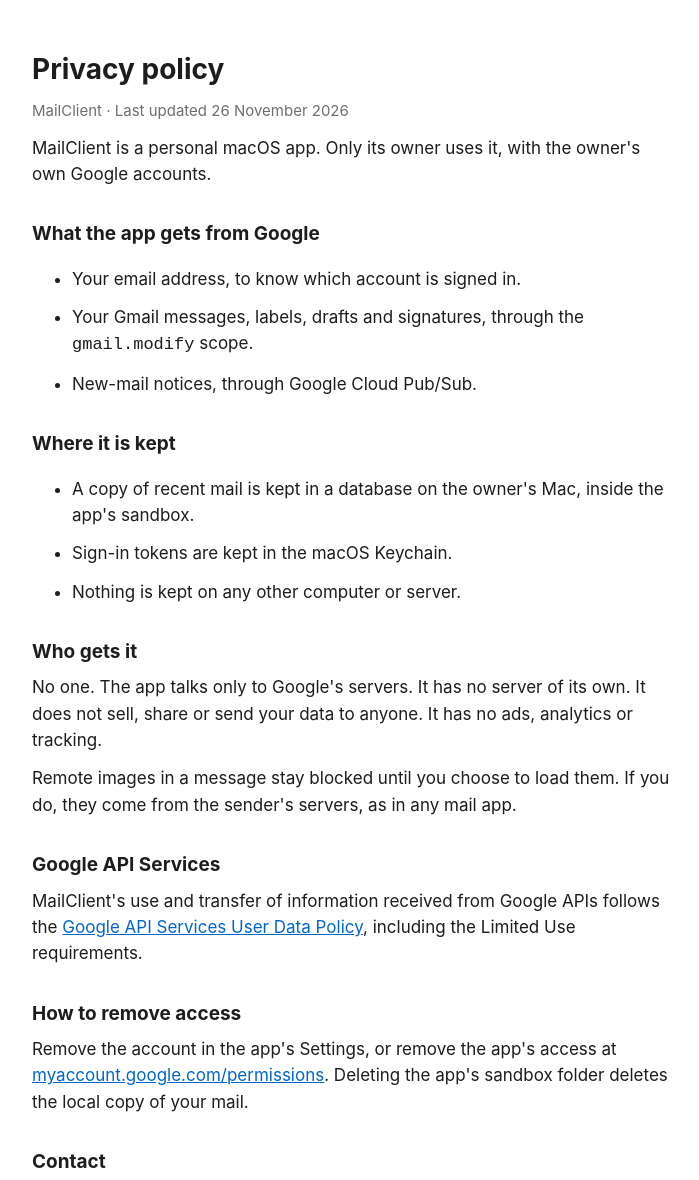
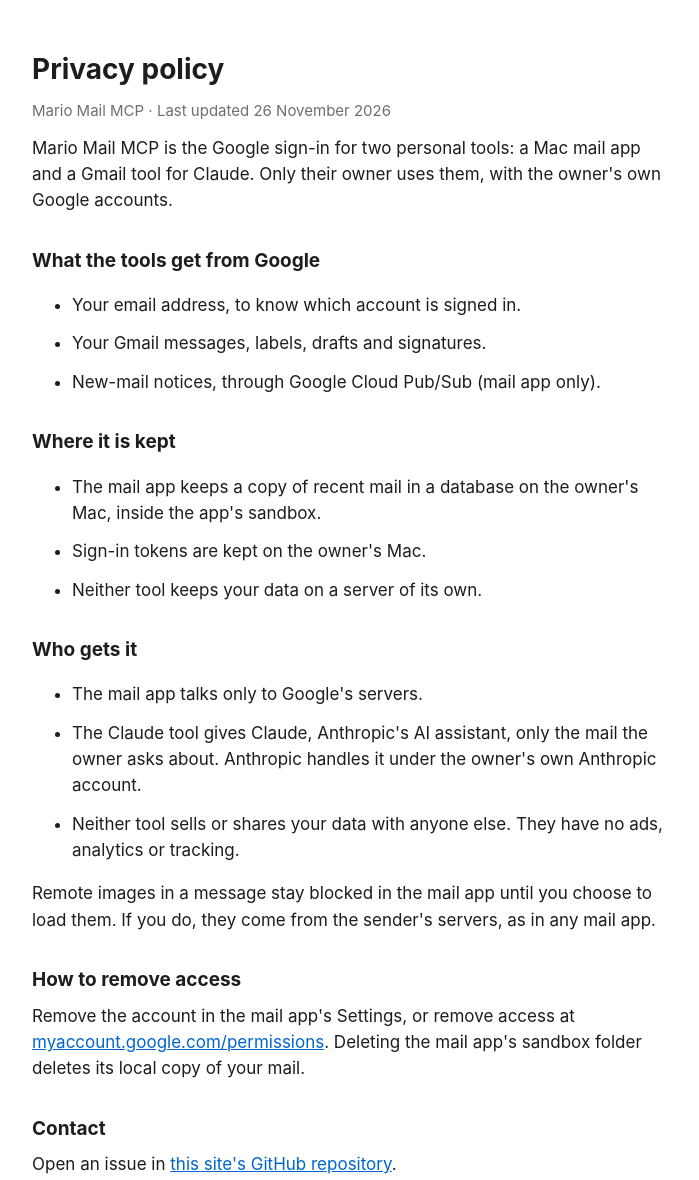
Before and after one commit to marioattieh/mail-client-pages, a plain HTML site: page privacy.html in a window 1280 px wide. Shown: the top 1180 px of the page, without its empty margins (288-987 px from the left). Drawn offline with Linux system fonts and the light colour scheme.

Commit message:
Name the pages Mario Mail MCP and cover the Gmail tool for Claude

```diff
--- a/privacy.html
+++ b/privacy.html
@@ -3,39 +3,40 @@
 <head>
 <meta charset="utf-8">
 <meta name="viewport" content="width=device-width, initial-scale=1">
-<title>MailClient Privacy</title>
+<title>Mario Mail MCP Privacy</title>
 <link rel="stylesheet" href="style.css">
 </head>
 <body>
 <main>
 <h1>Privacy policy</h1>
-<p class="muted">MailClient · Last updated 26 November 2026</p>
+<p class="muted">Mario Mail MCP · Last updated 26 November 2026</p>
 
-<p>MailClient is a personal macOS app. Only its owner uses it, with the owner's own Google accounts.</p>
+<p>Mario Mail MCP is the Google sign-in for two personal tools: a Mac mail app and a Gmail tool for Claude. Only their owner uses them, with the owner's own Google accounts.</p>
 
-<h2>What the app gets from Google</h2>
+<h2>What the tools get from Google</h2>
 <ul>
 <li>Your email address, to know which account is signed in.</li>
-<li>Your Gmail messages, labels, drafts and signatures, through the <code>gmail.modify</code> scope.</li>
-<li>New-mail notices, through Google Cloud Pub/Sub.</li>
+<li>Your Gmail messages, labels, drafts and signatures.</li>
+<li>New-mail notices, through Google Cloud Pub/Sub (mail app only).</li>
 </ul>
 
 <h2>Where it is kept</h2>
 <ul>
-<li>A copy of recent mail is kept in a database on the owner's Mac, inside the app's sandbox.</li>
-<li>Sign-in tokens are kept in the macOS Keychain.</li>
-<li>Nothing is kept on any other computer or server.</li>
+<li>The mail app keeps a copy of recent mail in a database on the owner's Mac, inside the app's sandbox.</li>
+<li>Sign-in tokens are kept on the owner's Mac.</li>
+<li>Neither tool keeps your data on a server of its own.</li>
 </ul>
 
 <h2>Who gets it</h2>
-<p>No one. The app talks only to Google's servers. It has no server of its own. It does not sell, share or send your data to anyone. It has no ads, analytics or tracking.</p>
-<p>Remote images in a message stay blocked until you choose to load them. If you do, they come from the sender's servers, as in any mail app.</p>
-
-<h2>Google API Services</h2>
-<p>MailClient's use and transfer of information received from Google APIs follows the <a href="https://developers.google.com/terms/api-services-user-data-policy">Google API Services User Data Policy</a>, including the Limited Use requirements.</p>
+<ul>
+<li>The mail app talks only to Google's servers.</li>
+<li>The Claude tool gives Claude, Anthropic's AI assistant, only the mail the owner asks about. Anthropic handles it under the owner's own Anthropic account.</li>
+<li>Neither tool sells or shares your data with anyone else. They have no ads, analytics or tracking.</li>
+</ul>
+<p>Remote images in a message stay blocked in the mail app until you choose to load them. If you do, they come from the sender's servers, as in any mail app.</p>
 
 <h2>How to remove access</h2>
-<p>Remove the account in the app's Settings, or remove the app's access at <a href="https://myaccount.google.com/permissions">myaccount.google.com/permissions</a>. Deleting the app's sandbox folder deletes the local copy of your mail.</p>
+<p>Remove the account in the mail app's Settings, or remove access at <a href="https://myaccount.google.com/permissions">myaccount.google.com/permissions</a>. Deleting the mail app's sandbox folder deletes its local copy of your mail.</p>
 
 <h2>Contact</h2>
 <p>Open an issue in <a href="https://github.com/marioattieh/mail-client-pages/issues">this site's GitHub repository</a>.</p>
```
Also changed, not shown: index.html (+8 -10 lines), terms.html (+6 -6 lines).
